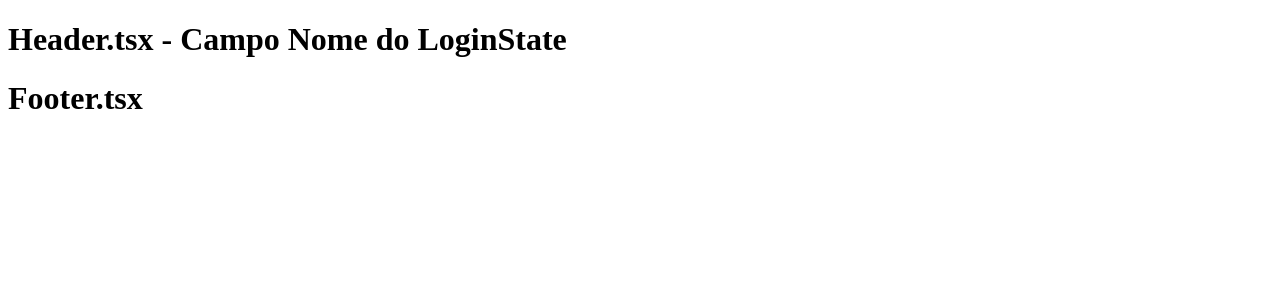
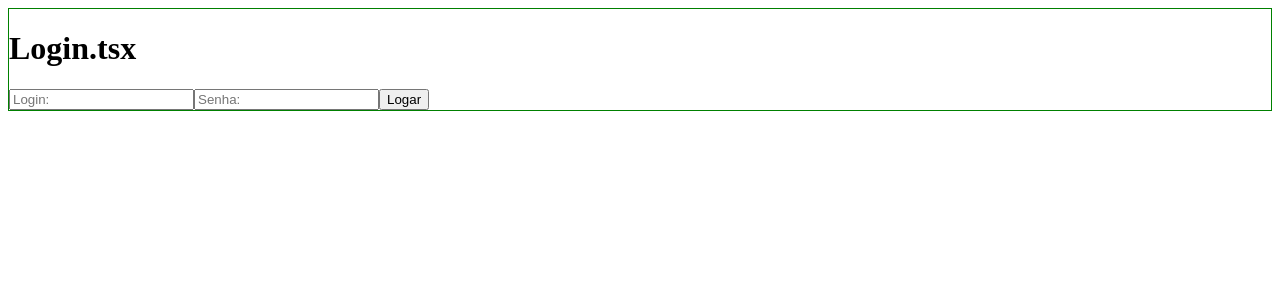
Before and after one commit to pedroaosilva07/fsd0019, a React (Create React App) app in the folder ProjetoBaseReact/: page / in a window 1280 px wide. Shown: the top 300 px of the page. Built offline with nearby package versions, Linux system fonts and the light colour scheme.

Commit message:
Autorizacao

```diff
--- a/ProjetoBaseReact/src/GlobalStates/LoginState.tsx
+++ b/ProjetoBaseReact/src/GlobalStates/LoginState.tsx
@@ -10,7 +10,7 @@ export default function useLoginState() {
 
   const [loginState, setLoginState] = useState<LoginStateInterface>({
     logado: false,
-    nome: '',
+    nome: 'Nome Antes do Login',
     token: ''
   })
 
--- a/ProjetoBaseReact/src/Layout/LayOut.tsx
+++ b/ProjetoBaseReact/src/Layout/LayOut.tsx
@@ -1,8 +1,10 @@
 import React from 'react';
+
 import { Outlet } from 'react-router-dom';
 import { ContextoGlobal } from '../Contextos/ContextoGlobal';
 import useLayoutState from '../GlobalStates/LayoutState';
 import useLoginState from '../GlobalStates/LoginState';
+import Login from '../Login/Login';
 import Footer from './Footer';
 import Header from './Header';
 
@@ -19,9 +21,21 @@ export default function LayOut() {
         layoutState: layoutState,
         setLayoutState: setLayoutState
       }}>
-        <Header />
-        <Outlet />
-        <Footer />
+
+        <>
+          {loginState.logado ?
+            <>
+              <Header />
+              <Outlet />
+              <Footer />
+            </> :
+            <>
+              <Login />
+            </>
+          }
+
+        </>
+
       </ContextoGlobal.Provider>
     </>
   );
--- a/ProjetoBaseReact/src/Login/Login.tsx
+++ b/ProjetoBaseReact/src/Login/Login.tsx
@@ -1,10 +1,12 @@
-import React, { useState } from 'react';
+import React, { useContext, useState } from 'react';
+import { ContextoGlobal, ContextoGlobalInterface } from '../Contextos/ContextoGlobal';
 
 import './Login.css'
 
 interface LoginInterface {
   usuario: string
   senha: string
+  token: string
 }
 
 const URL_SERVIDOR = 'http://localhost:3002'
@@ -12,8 +14,10 @@ const URL_SERVIDOR = 'http://localhost:3002'
 export default function Login() {
 
   const [login, setLogin] = useState<LoginInterface>({
-    usuario: '', senha: ''
+    usuario: '', senha: '', token: ''
   })
+
+  const setLoginState = (useContext(ContextoGlobal) as ContextoGlobalInterface).setLoginState
 
   const logar = () => {
 
@@ -24,15 +28,23 @@ export default function Login() {
     urlPesquisa = urlPesquisa.concat('&senha=')
     urlPesquisa = urlPesquisa.concat(login.senha)
 
-    console.log(urlPesquisa)
+    // console.log(urlPesquisa)
 
     setTimeout(() => {
 
       fetch(urlPesquisa).then(rs => {
         return rs.json()
       }).then((rs: Array<LoginInterface>) => {
+
         if (rs.length > 0) {
           console.log('Usuário Encontrado - Login OK')
+
+          setLoginState({
+            logado: true,
+            nome: rs[0].usuario,
+            token: rs[0].token
+          })
+
         } else {
           console.log('Usuário Não Encontrado')
         }
@@ -47,7 +59,7 @@ export default function Login() {
   return (
     <>
       <div className="borda">
-        <h1>Login.tsx2</h1>
+        <h1>Login.tsx</h1>
 
         <input type="text" placeholder='Login:' id="txtLogin"
           onChange={(e) => setLogin({ ...login, usuario: e.target.value })}
--- a/ProjetoBaseReact/src/Router/Router.tsx
+++ b/ProjetoBaseReact/src/Router/Router.tsx
@@ -19,7 +19,7 @@ export const router = createBrowserRouter([
   },
   {
     path: "*",
-    element: <ErroNavegacao />
+    element: <Login />
   }
 
   /*
--- a/ProjetoBaseReact/src/mock/db.json
+++ b/ProjetoBaseReact/src/mock/db.json
@@ -3,17 +3,20 @@
     {
       "id": 1,
       "usuario": "Zanatta",
-      "senha": "Fleek"
+      "senha": "Fleek",
+      "token": "alsdjfaklsdfjakslj"
     },
     {
       "id": 2,
       "usuario": "Frank",
-      "senha": "Cursos"
+      "senha": "Cursos",
+      "token": "jkdfjkdfjdkfjdkfjf"
     },
     {
       "id": 3,
       "usuario": "Pedro",
-      "senha": "awxsvwddhadkfj123#2022a"
+      "senha": "awxsvwddhadkfj123#2022a",
+      "token": "pppppopopopooo"
     }
   ]
 }
```
